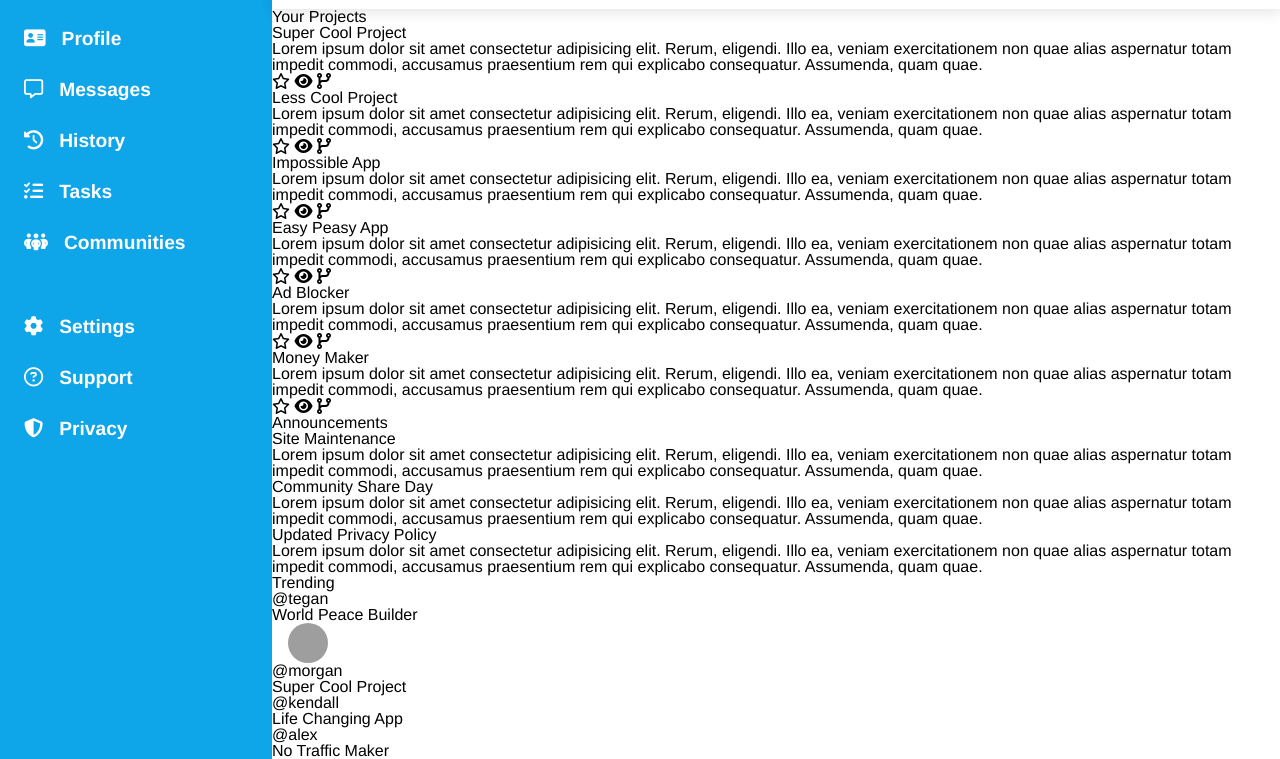
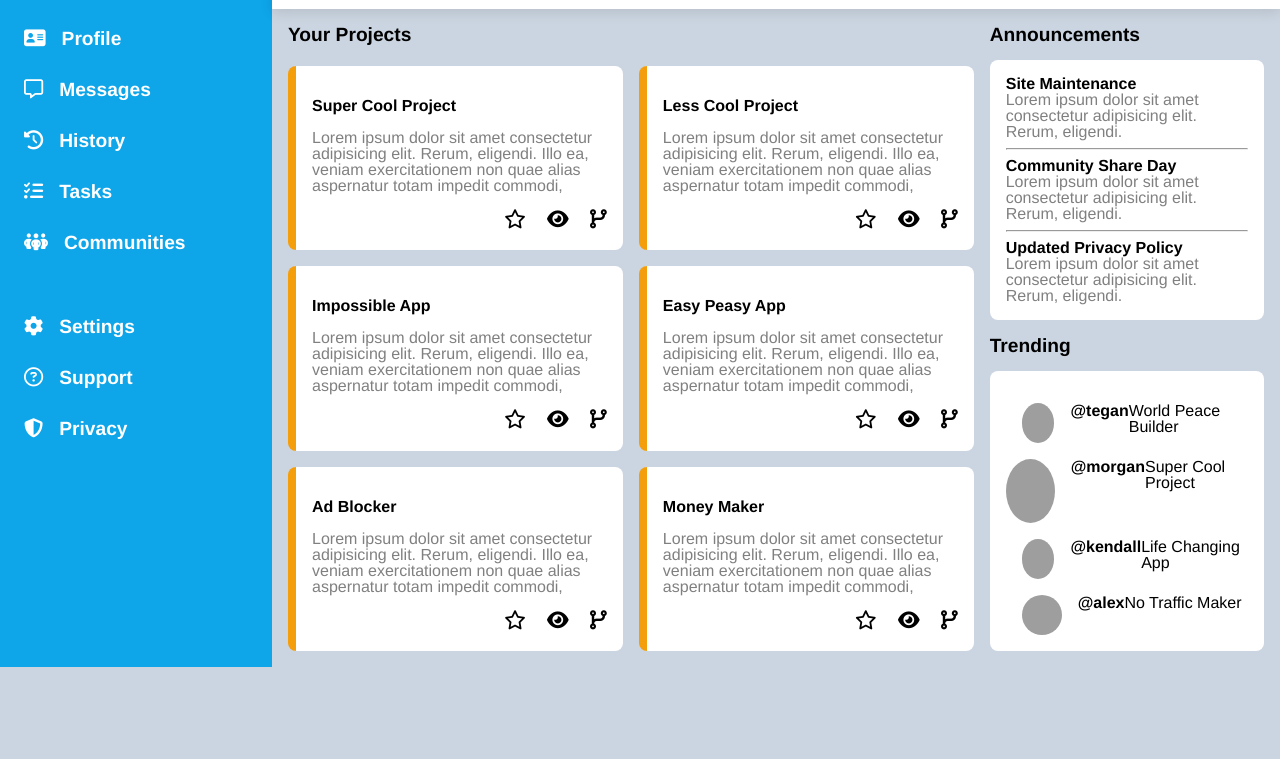
Before and after one commit to Superjim/Admin-Dashboard, a plain HTML site: page index.html in a window 1280 px wide. Shown: the part 143-902 px from the top of the page. After the commit the page ends 810 px from the top, so only its background shows below. Drawn offline with Linux system fonts and the light colour scheme; grey boxes are pictures that could not be loaded.

Commit message:
Added css for the content
Need to perfect alignment, and finish trending section

```diff
--- a/index.html
+++ b/index.html
@@ -90,14 +90,13 @@
     <main class="content">
         <div class="projects">
             <h3>Your Projects</h3>
-            <!-- Card 1 -->
-            <div class="content-container">
+            <!-- Container 1 -->
+            <div class="project-container">
                 <div class="container">
                     <h4 class="container-heading">Super Cool Project</h4>
                     <p class="container-text">
                         Lorem ipsum dolor sit amet consectetur adipisicing elit. Rerum, eligendi.
                         Illo ea, veniam exercitationem non quae alias aspernatur totam impedit commodi,
-                        accusamus praesentium rem qui explicabo consequatur. Assumenda, quam quae.
                     </p>
                     <div class="container-icons">
                         <i class="fa-regular fa-star"></i>
@@ -106,14 +105,13 @@
                     </div>
                 </div>
             </div>
-            <!-- Card 2 -->
-            <div class="content-container">
+            <!-- Container 2 -->
+            <div class="project-container">
                 <div class="container">
                     <h4 class="container-heading">Less Cool Project</h4>
                     <p class="container-text">
                         Lorem ipsum dolor sit amet consectetur adipisicing elit. Rerum, eligendi.
                         Illo ea, veniam exercitationem non quae alias aspernatur totam impedit commodi,
-                        accusamus praesentium rem qui explicabo consequatur. Assumenda, quam quae.
                     </p>
                     <div class="container-icons">
                         <i class="fa-regular fa-star"></i>
@@ -122,14 +120,13 @@
                     </div>
                 </div>
             </div>
-            <!-- Card 3 -->
-            <div class="content-container">
+            <!-- Container 3 -->
+            <div class="project-container">
                 <div class="container">
                     <h4 class="container-heading">Impossible App</h4>
                     <p class="container-text">
                         Lorem ipsum dolor sit amet consectetur adipisicing elit. Rerum, eligendi.
                         Illo ea, veniam exercitationem non quae alias aspernatur totam impedit commodi,
-                        accusamus praesentium rem qui explicabo consequatur. Assumenda, quam quae.
                     </p>
                     <div class="container-icons">
                         <i class="fa-regular fa-star"></i>
@@ -138,14 +135,13 @@
                     </div>
                 </div>
             </div>
-            <!-- Card 4 -->
-            <div class="content-container">
+            <!-- Container 4 -->
+            <div class="project-container">
                 <div class="container">
                     <h4 class="container-heading">Easy Peasy App</h4>
                     <p class="container-text">
                         Lorem ipsum dolor sit amet consectetur adipisicing elit. Rerum, eligendi.
                         Illo ea, veniam exercitationem non quae alias aspernatur totam impedit commodi,
-                        accusamus praesentium rem qui explicabo consequatur. Assumenda, quam quae.
                     </p>
                     <div class="container-icons">
                         <i class="fa-regular fa-star"></i>
@@ -154,14 +150,13 @@
                     </div>
                 </div>
             </div>
-            <!-- Card 5 -->
-            <div class="content-container">
+            <!-- Container 5 -->
+            <div class="project-container">
                 <div class="container">
                     <h4 class="container-heading">Ad Blocker</h4>
                     <p class="container-text">
                         Lorem ipsum dolor sit amet consectetur adipisicing elit. Rerum, eligendi.
                         Illo ea, veniam exercitationem non quae alias aspernatur totam impedit commodi,
-                        accusamus praesentium rem qui explicabo consequatur. Assumenda, quam quae.
                     </p>
                     <div class="container-icons">
                         <i class="fa-regular fa-star"></i>
@@ -170,14 +165,13 @@
                     </div>
                 </div>
             </div>
-            <!-- Card 6 -->
-            <div class="content-container">
+            <!-- Container 6 -->
+            <div class="project-container">
                 <div class="container">
                     <h4 class="container-heading">Money Maker</h4>
                     <p class="container-text">
                         Lorem ipsum dolor sit amet consectetur adipisicing elit. Rerum, eligendi.
                         Illo ea, veniam exercitationem non quae alias aspernatur totam impedit commodi,
-                        accusamus praesentium rem qui explicabo consequatur. Assumenda, quam quae.
                     </p>
                     <div class="container-icons">
                         <i class="fa-regular fa-star"></i>
@@ -191,28 +185,16 @@
         <div class="announcements">
             <h3>Announcements</h3>
             <div class="announcement-container">
-                <h4 class="annoucement-heading">Site Maintenance</h4>
-                <p class="container-text">
-                    Lorem ipsum dolor sit amet consectetur adipisicing elit. Rerum, eligendi.
-                    Illo ea, veniam exercitationem non quae alias aspernatur totam impedit commodi,
-                    accusamus praesentium rem qui explicabo consequatur. Assumenda, quam quae.
-                </p>
+                <div class="container">
+                <h4>Site Maintenance</h4>
+                <p>Lorem ipsum dolor sit amet consectetur adipisicing elit. Rerum, eligendi.</p>
+                <hr>
+                <h4>Community Share Day</h4>
+                <p>Lorem ipsum dolor sit amet consectetur adipisicing elit. Rerum, eligendi.</p>
+                <hr>
+                <h4>Updated Privacy Policy</h4>
+                <p>Lorem ipsum dolor sit amet consectetur adipisicing elit. Rerum, eligendi. </p>
             </div>
-            <div class="announcement-container">
-                <h4 class="annoucement-heading">Community Share Day</h4>
-                <p class="container-text">
-                    Lorem ipsum dolor sit amet consectetur adipisicing elit. Rerum, eligendi.
-                    Illo ea, veniam exercitationem non quae alias aspernatur totam impedit commodi,
-                    accusamus praesentium rem qui explicabo consequatur. Assumenda, quam quae.
-                </p>
-            </div>
-            <div class="announcement-container">
-                <h4 class="annoucement-heading">Updated Privacy Policy</h4>
-                <p class="container-text">
-                    Lorem ipsum dolor sit amet consectetur adipisicing elit. Rerum, eligendi.
-                    Illo ea, veniam exercitationem non quae alias aspernatur totam impedit commodi,
-                    accusamus praesentium rem qui explicabo consequatur. Assumenda, quam quae.
-                </p>
             </div>
         </div>
 
@@ -220,37 +202,32 @@
         <div class="trending">
             <h3>Trending</h3>
             <!-- Trending 1 -->
-            <div class="container">
-                <div class="github-avatar-2"></div>
-                <div class="account">
+            <div class="trending-container">
+                <div class="user">
+                    <div class="github-avatar-2"></div>
                     <p class="username">@tegan</p>
                     <p class="name container-text">World Peace Builder</p>
                 </div>
-            </div>
             <!-- Trending 2 -->
-            <div class="container">
+            <div class="user">
                 <div class="github-avatar"></div>
-                <div class="account">
                     <p class="username">@morgan</p>
                     <p class="name container-text">Super Cool Project</p>
                 </div>
-            </div>
-            <!-- Trending 3 -->
-            <div class="container">
+                    <!-- Trending 3 -->
+                    <div class="user">
                 <div class="github-avatar-3"></div>
-                <div class="account">
                     <p class="username">@kendall</p>
                     <p class="name container-text">Life Changing App</p>
                 </div>
-            </div>
-            <!-- Trending 4 -->
-            <div class="container">
+                    <!-- Trending 4 -->
+                    <div class="user">
                 <div class="github-avatar-4"></div>
-                <div class="account">
                     <p class="username">@alex</p>
                     <p class="name container-text">No Traffic Maker</p>
                 </div>
-            </div>
+                </div>
+
         </div>
     </main>
 
--- a/styles.css
+++ b/styles.css
@@ -23,6 +23,7 @@ body {
     ;
     grid-template-rows: 1fr, 4fr;
     grid-template-columns: 1fr, 1fr, 1fr, 1fr;
+    background-color: var(--background-colour);
 }
 
 .dashboard {
@@ -70,6 +71,8 @@ body {
     grid-area: navbar;
     padding: 1rem 3rem;
     box-shadow: rgba(0, 0, 0, 0.1) 0px 4px 12px;
+    background-color: var(--text-secondary);
+    max-height: 10rem;
 
 }
 
@@ -94,6 +97,7 @@ body {
     height: 1.5rem;
     width: 40vw;
     margin-left: 1rem;
+    margin-right: 1rem;
     outline: 0;
     background-color: var(--background-colour)
 
@@ -101,13 +105,32 @@ body {
 
 /* Github avatar */
 
-.github-avatar {
-    background: var(--github-avatar) center center / cover no-repeat;
+.github-avatar, .github-avatar-2, .github-avatar-3, .github-avatar-4 {
     border-radius: 50%;
     margin-left: 1rem;
     margin-right: 1rem;
     height: 2.5rem;
     width: 2.5rem;
+}
+
+.github-avatar {
+    background: var(--github-avatar) center center / cover no-repeat;
+
+}
+
+.github-avatar-2 {
+    background: var(--github-avatar-2) center center / cover no-repeat;
+
+}
+
+.github-avatar-3 {
+    background: var(--github-avatar-3) center center / cover no-repeat;
+
+}
+
+.github-avatar-4 {
+    background: var(--github-avatar-4) center center / cover no-repeat;
+
 }
 
 .content {
@@ -166,19 +189,109 @@ body {
   vertical-align: middle;
 }
 
-.button-18:hover,
-.button-18:focus {
+.button-container > *:hover {
   background-color: #16437E;
-  color: #ffffff;
 }
 
-.button-18:active {
-  background: #09223b;
-  color: rgb(255, 255, 255, .7);
+.content {
+    display: grid;
+    grid-template-columns: 5fr 2fr;
+    grid-template-areas:
+    "project announcements"
+    "project trending";
+    grid-gap: 1rem;
+    padding: 1rem;
+    height: max-content;
+
 }
 
-.button-18:disabled {
-  cursor: not-allowed;
-  background: rgba(0, 0, 0, .08);
-  color: rgba(0, 0, 0, .3);
+.content .projects > h3, .content .announcements > h3, .trending > h3 {
+    font-size: 1.2rem;
+    font-weight: 600;
+    margin: 0;
+    grid-column: 1 /-1;
+
+  }
+
+.projects {
+    grid-area: project;
+    display: grid;
+    grid-template-columns: 1fr 1fr;
+    gap: 1rem;
+
 }
+
+.project-container {
+    background-color: var(--text-secondary);
+    border-radius: 0.5rem;
+    border-left: var(--content-highlight) 0.5rem solid;
+}
+
+.project-container > .container {
+    padding: 1rem;
+    display: flex;
+    flex-direction: column;
+    align-items: flex-start;
+    justify-content: space-between;
+    gap: 1rem;
+
+}
+.project-container > .container > .container-heading{
+    margin-top: 1rem;
+    font-weight: 600;
+
+}
+
+.project-container > .container > .container-text{
+    color: grey;
+}
+
+.project-container > .container > .container-icons{
+    margin-left: auto;
+    font-size: 1.2rem;
+    margin-right: 0;
+}
+
+.project-container > .container > .container-icons > * {
+    margin-left: 1rem;
+}
+
+.announcements{
+    grid-area: announcements;
+    gap: 1rem;
+}
+
+.announcement-container {
+    background-color: var(--text-secondary);
+    border-radius: 0.5rem;
+    padding: 1rem;
+    margin-top: 1rem;
+}
+
+.announcement-container > .container > h4 {
+    font-weight: 600;
+}
+
+.announcement-container > .container > p {
+    color: grey;
+}
+
+.trending {
+    grid-area: trending;
+    gap: 1rem;
+}
+
+
+.trending-container {
+    background-color: var(--text-secondary);
+    border-radius: 0.5rem;
+    padding: 1rem;
+    margin-top: 1rem;
+
+}
+
+
+
+p.container-text {
+    font-weight: 400;
+}
```
